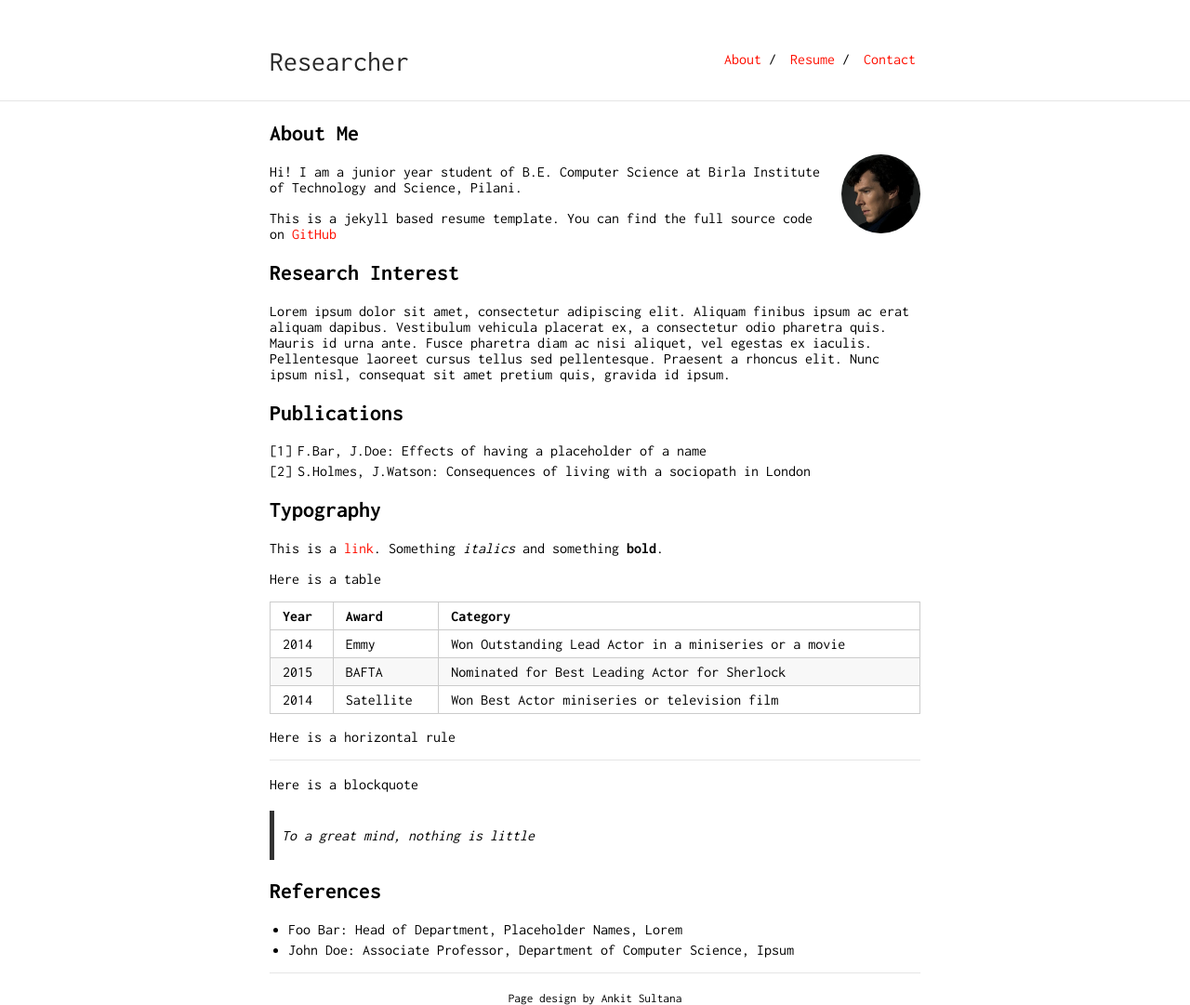
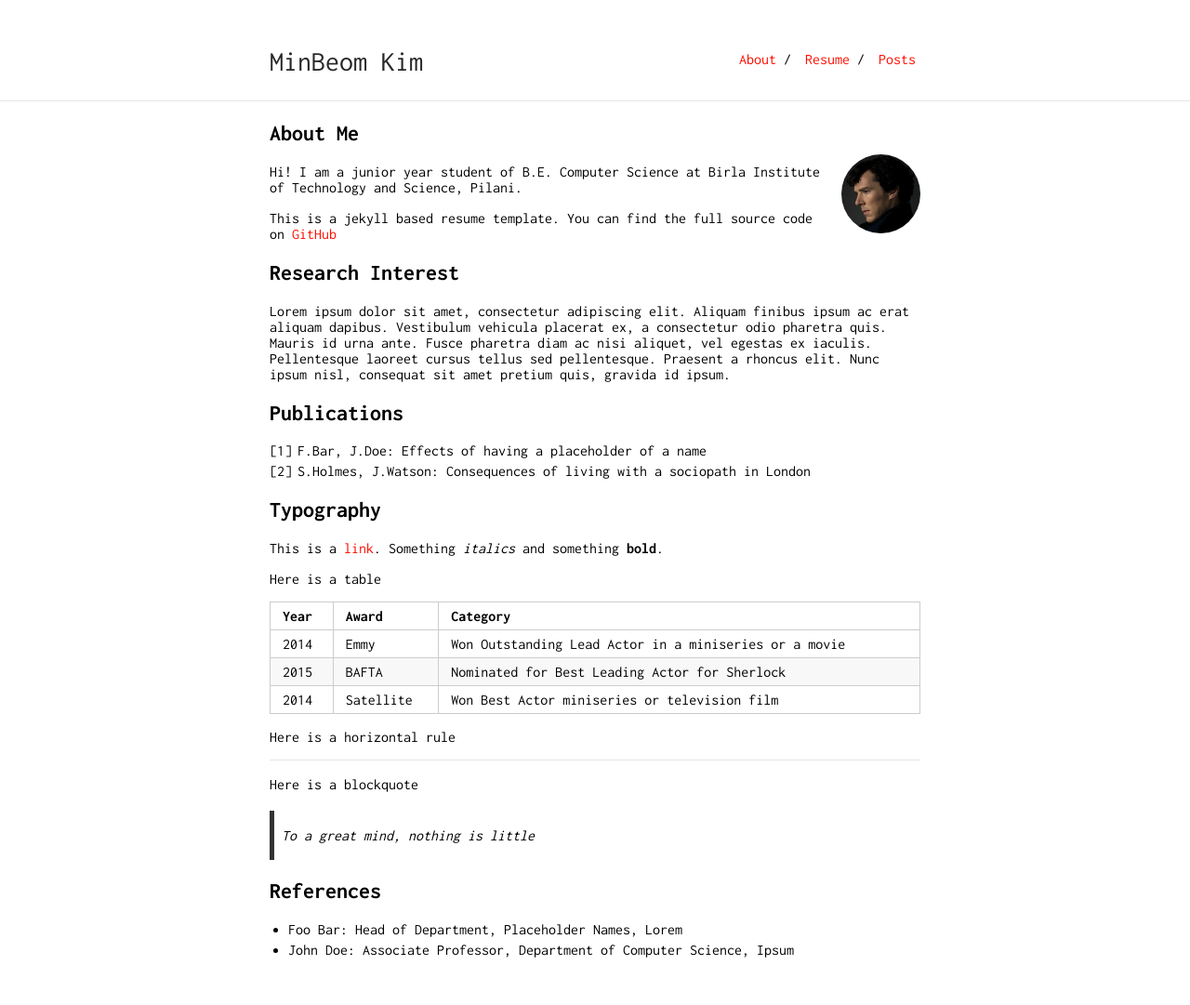
Before and after one commit to minbeomkim/minbeomkim.github.io, a Jekyll site: the page built from index.md, in a window 1280 px wide. Shown: the whole page at 93% size. Built offline with Jekyll 4.4.1, drawn with Linux system fonts in a browser that asks for light colours; our own code applies the rules of GitHub Pages for plain Markdown files; after the commit the page ends 1030 px from its top, so only the background shows below that.

Commit message:
Update _config.yml

```diff
--- a/_config.yml
+++ b/_config.yml
@@ -1,4 +1,4 @@
-title: Researcher
+title: MinBeom Kim
 url: "https://minbeomkim.github.io/"
 baseurl: ""
 
@@ -7,7 +7,7 @@ markdown: kramdown
 
 tracking_id: #
 
-footer: yes
+footer: no
 footer_url: "https://github.com/ankitsultana"
 footer_text: "Page design by Ankit Sultana"
 
@@ -17,8 +17,8 @@ sass:
 
 nav:
  - name: "About"
-   link: "/researcher/"
+   link: ""
  - name: "Resume"
    link: "resume.pdf"
- - name: "Contact"
+ - name: "Posts"
    link: "contact"
```
